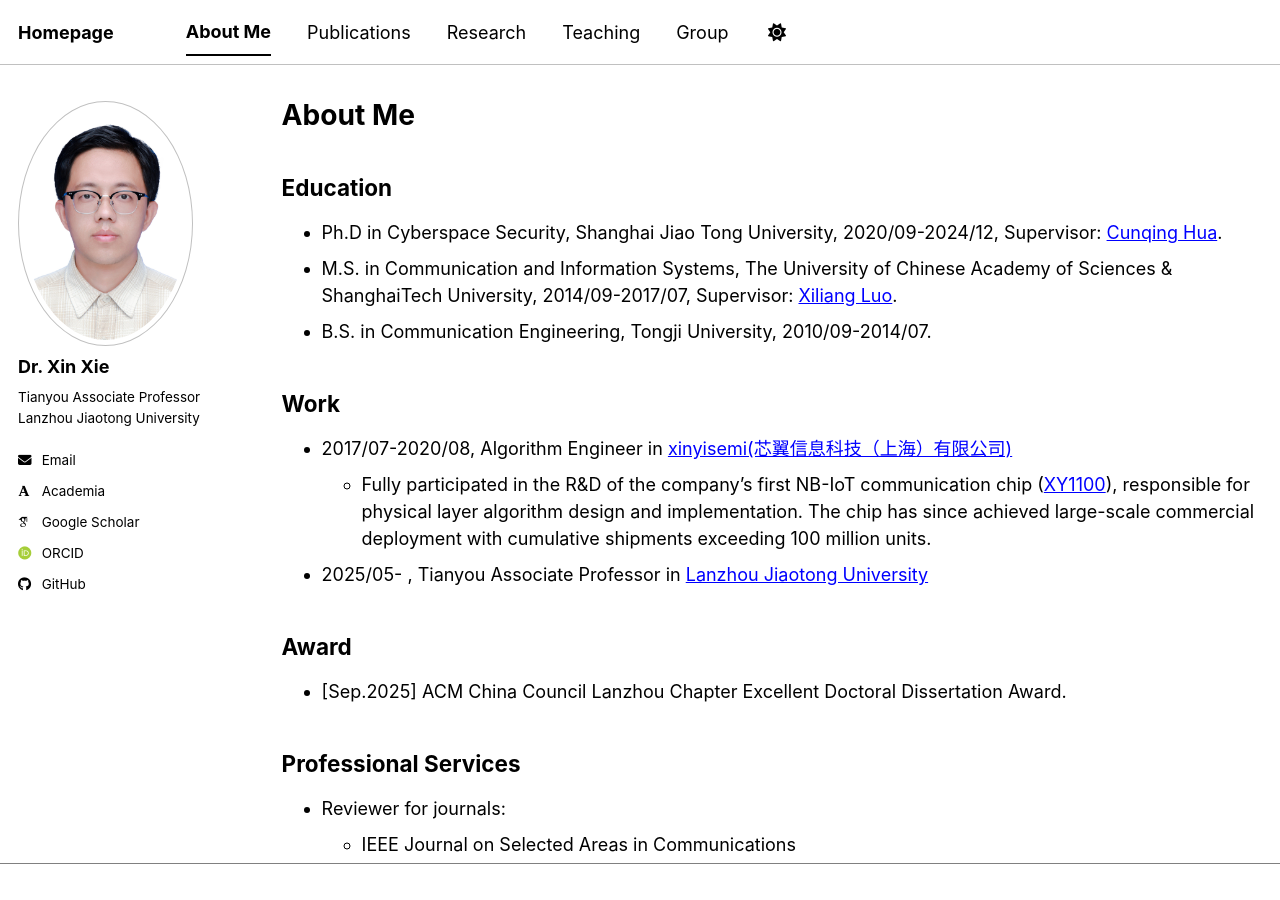
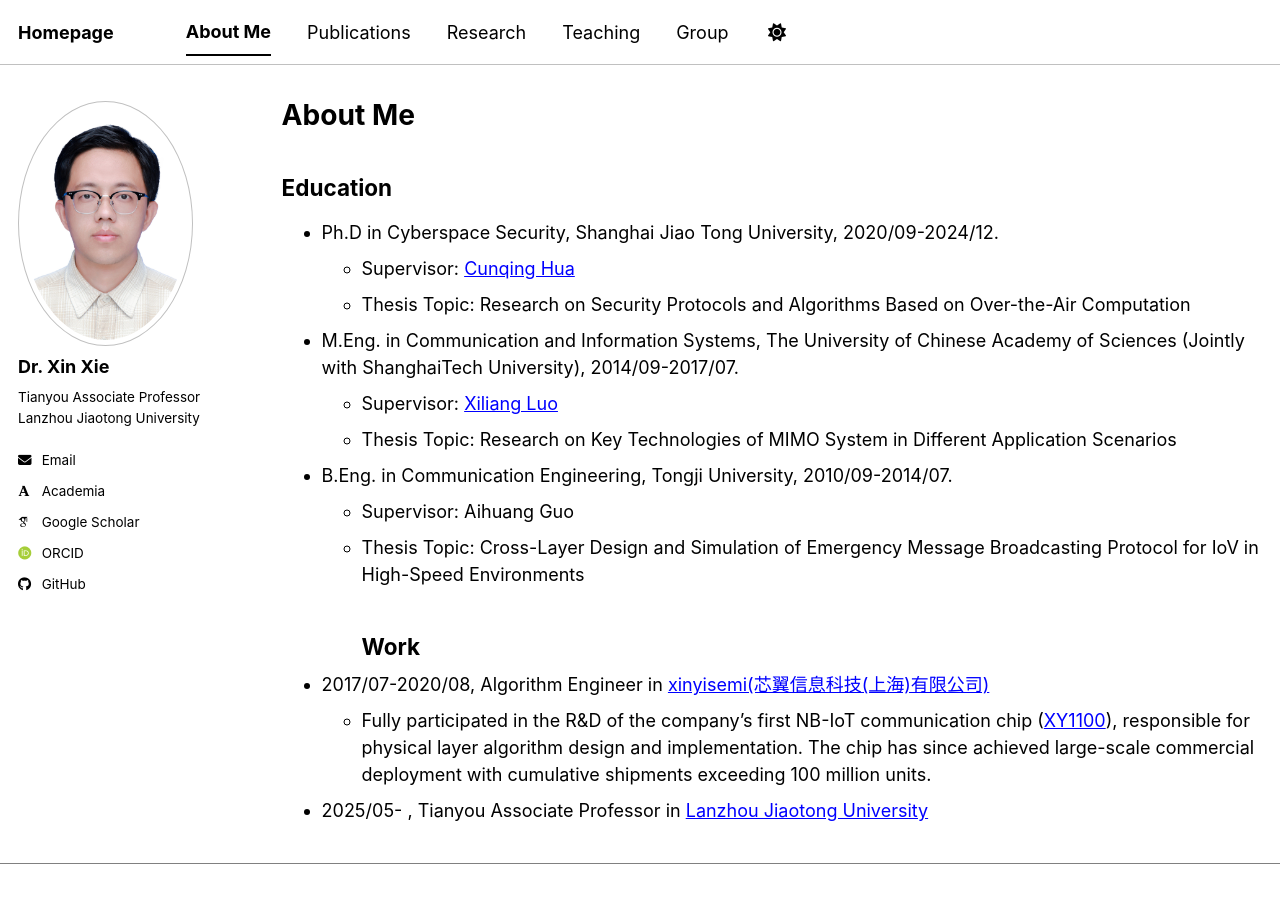
Before and after one commit to xiexin312/xiexin312.github.io, a Jekyll site: the page built from _pages/AboutMe.md, in a window 1280 px wide and 900 px high. Built offline with Jekyll 4.4.1, drawn with Linux system fonts in a browser that asks for light colours; some web fonts are replaced; a script bundle is joined from its source files by our own code; library files that are not in the unit come from our copies.

Commit message:
修改了一些东西

```diff
--- a/_pages/AboutMe.md
+++ b/_pages/AboutMe.md
@@ -10,12 +10,17 @@ redirect_from:
 {% include base_path %}
 
 ## Education
-- Ph.D in Cyberspace Security, Shanghai Jiao Tong University, 2020/09-2024/12, Supervisor: [Cunqing Hua](https://scholar.google.com/citations?user=3k3nuSoAAAAJ&hl=zh-CN).
-- M.S. in Communication and Information Systems, The University of Chinese Academy of Sciences & ShanghaiTech University, 2014/09-2017/07, Supervisor: [Xiliang Luo](https://scholar.google.com/citations?user=hLj5elMAAAAJ&hl=zh-CN).
-- B.S. in Communication Engineering, Tongji University, 2010/09-2014/07.
-
+- Ph.D in Cyberspace Security, Shanghai Jiao Tong University, 2020/09-2024/12.
+  - Supervisor: [Cunqing Hua](https://www.cs.sjtu.edu.cn/jiaoshiml/huacunqing.html)
+  - Thesis Topic: Research on Security Protocols and Algorithms Based on Over-the-Air Computation
+- M.Eng. in Communication and Information Systems, The University of Chinese Academy of Sciences (Jointly with ShanghaiTech University), 2014/09-2017/07.
+  - Supervisor: [Xiliang Luo](https://scholar.google.com/citations?user=hLj5elMAAAAJ&hl=zh-CN)
+  - Thesis Topic: Research on Key Technologies of MIMO System in Different Application Scenarios
+- B.Eng. in Communication Engineering, Tongji University, 2010/09-2014/07.
+  - Supervisor: Aihuang Guo
+  - Thesis Topic: Cross-Layer Design and Simulation of Emergency Message Broadcasting Protocol for IoV in High-Speed Environments
 ## Work
-- 2017/07-2020/08, Algorithm Engineer in [xinyisemi(芯翼信息科技（上海）有限公司)](https://www.xinyisemi.com/)
+- 2017/07-2020/08, Algorithm Engineer in [xinyisemi(芯翼信息科技(上海)有限公司)](https://www.xinyisemi.com/)
   - Fully participated in the R&D of the company's first NB-IoT communication chip ([XY1100](https://www.xinyisemi.com/products/nb-iot-soc/2)), responsible for physical layer algorithm design and implementation. The chip has since achieved large-scale commercial deployment with cumulative shipments exceeding 100 million units.
 - 2025/05- , Tianyou Associate Professor in [Lanzhou Jiaotong University](https://www.lzjtu.edu.cn/)
 
```
Also changed, not shown: _pages/about.md (+5 -6 lines), _pages/group.md (+2 -2 lines).
